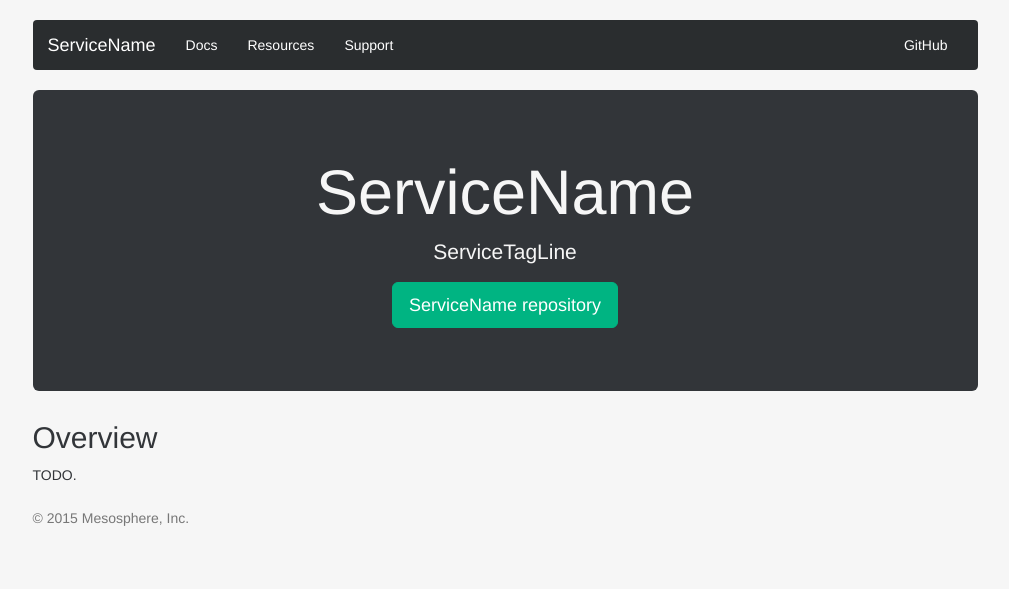
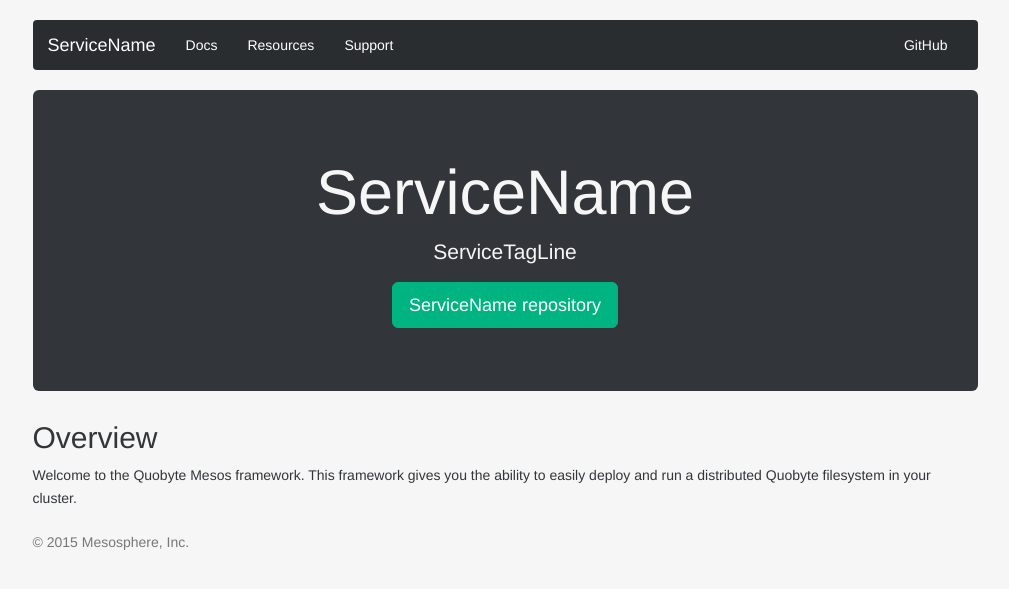
Before and after one commit to quobyte/mesos-framework, a Jekyll site: the page built from docs/index.md, in a window 1280 px wide. Shown: the top 589 px of the page, without its empty margins (135-1144 px from the left). Built offline with Jekyll 4.4.1, drawn with Linux system fonts in a browser that asks for light colours; nearby versions of some CDN libraries; some web fonts are replaced; Markdown is read by kramdown in place of the engine named in the settings.

Commit message:
Adding minimal content for root level documents.

```diff
--- a/docs/index.md
+++ b/docs/index.md
@@ -17,4 +17,4 @@ title: ServiceName: ServiceTagLine
 
 ## Overview
 
-TODO.
+Welcome to the Quobyte Mesos framework. This framework gives you the ability to easily deploy and run a distributed Quobyte filesystem in your cluster.
```
Also changed, not shown: docs/resources.md (+3 -3 lines), docs/support.md (+9 -3 lines).
